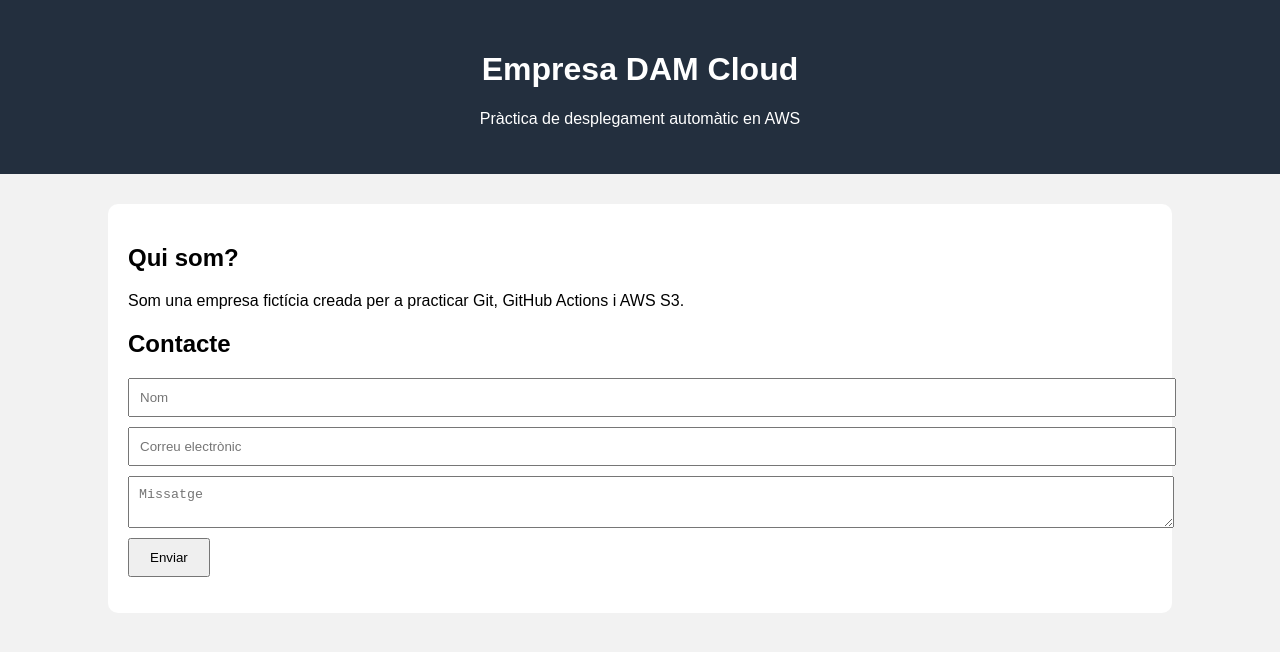
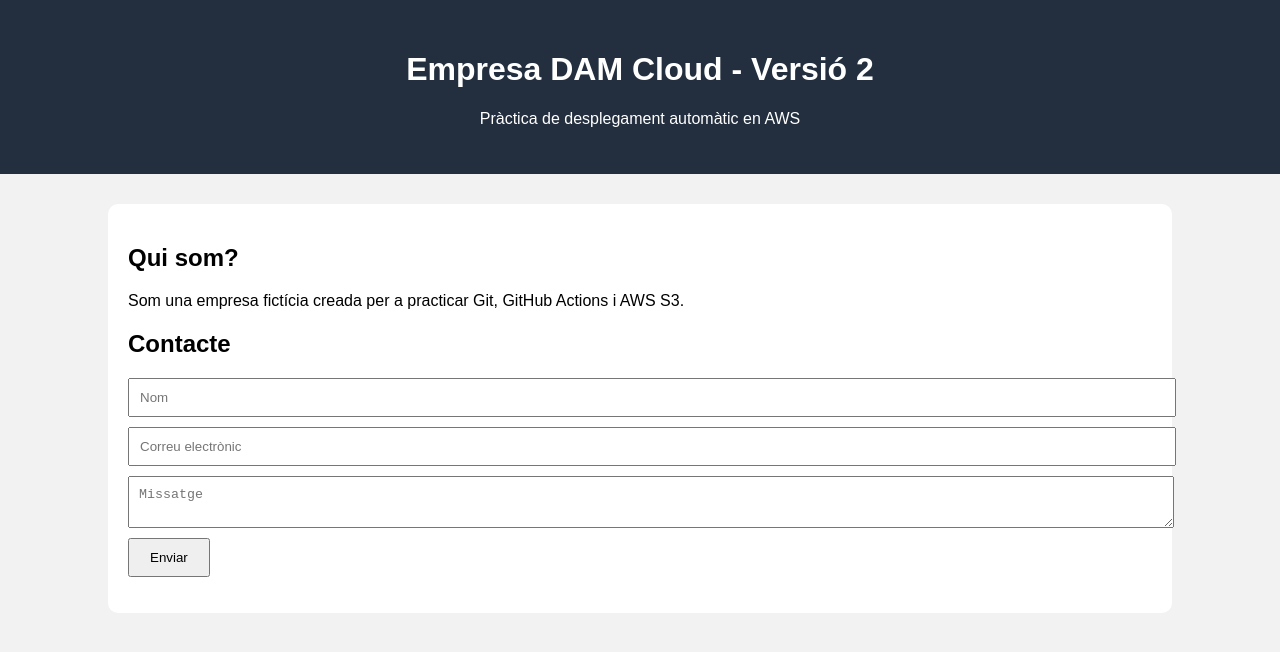
Before and after one commit to gomeznavalmoraltoni-png/practica-aws-s3, a plain HTML site: page index.html in a window 1280 px wide. Drawn offline with Linux system fonts and the light colour scheme.

Commit message:
Actualitzat títol de la pàgina

```diff
--- a/index.html
+++ b/index.html
@@ -7,7 +7,7 @@
 </head>
 <body>
  <header>
- <h1>Empresa DAM Cloud</h1>
+ <h1>Empresa DAM Cloud - Versió 2</h1>
  <p>Pràctica de desplegament automàtic en AWS</p>
  </header>
  <main>
```
